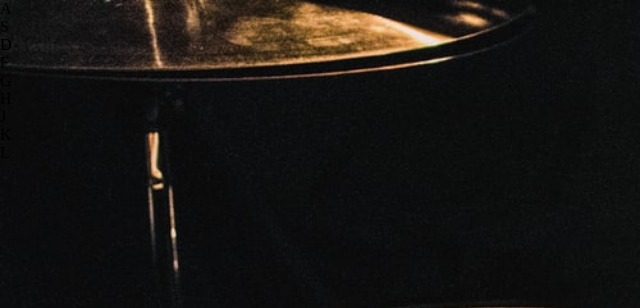
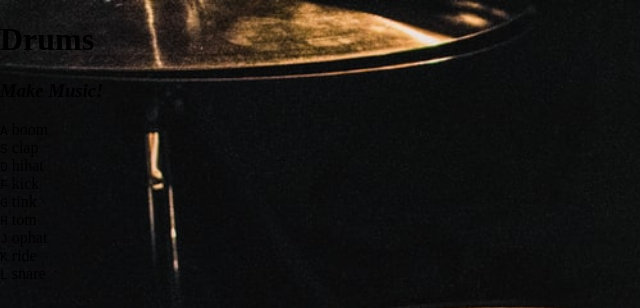
Before and after one commit to lsuman83/js-drum-kit, a plain HTML site: page index.html in a window 1280 px wide. Shown: the top 308 px of the page, 0-640 px from the left. Drawn offline with Linux system fonts and the light colour scheme.

Commit message:
refactoring html layout

```diff
--- a/index.html
+++ b/index.html
@@ -5,19 +5,50 @@
         <title>
             Drum Kit
         </title>
-        <link rel="stylesheet" href="style.css" />
+        <link rel="stylesheet" href="style.css" type="text/css" />
     </head>
     <body>
+        <div class='container'>
+            <h1>Drums</h1>
+            <h3><em>Make Music!</em></h3>
+        </div>
         <div class="keys">
-            <div data-key="65" class="key">A</div>
-            <div data-key="83" class="key">S</div>
-            <div data-key="68" class="key">D</div>
-            <div data-key="70" class="key">F</div>
-            <div data-key="71" class="key">G</div>
-            <div data-key="72" class="key">H</div>
-            <div data-key="74" class="key">J</div>
-            <div data-key="75" class="key">K</div>
-            <div data-key="76" class="key">L</div>
+            <div data-key="65" class="key">
+                <kbd>A</kbd>
+                <span class="sound">boom</span>
+            </div>
+            <div data-key="83" class="key">
+                <kbd>S</kbd>
+                <span class="sound">clap</span>
+            </div>
+            <div data-key="68" class="key">
+                <kbd>D</kbd>
+                <span class="sound">hihat</span>
+            </div>
+            <div data-key="70" class="key">
+                <kbd>F</kbd>
+                <span class="sound">kick</span>
+            </div>
+            <div data-key="71" class="key">
+                <kbd>G</kbd>
+                <span class="sound">tink</span>
+            </div>
+            <div data-key="72" class="key">
+                <kbd>H</kbd>
+                <span class="sound">tom</span>
+            </div>
+            <div data-key="74" class="key">
+                <kbd>J</kbd>
+                <span class="sound">ophat</span>
+            </div>
+            <div data-key="75" class="key">
+                <kbd>K</kbd>
+                <span class="sound">ride</span>
+            </div>
+            <div data-key="76" class="key">
+                <kbd>L</kbd>
+                <span class="sound">snare</span>
+            </div>
         </div>
 
         <audio data-key="65" src="sounds/boom.wav"></audio>
@@ -30,6 +61,6 @@
         <audio data-key="71" src="sounds/tink.wav"></audio>
         <audio data-key="72" src="sounds/tom.wav"></audio>
 
-        <script src='/listeners.js'></script>
+        <script src="listeners.js"></script>
     </body>
 </html>
```
